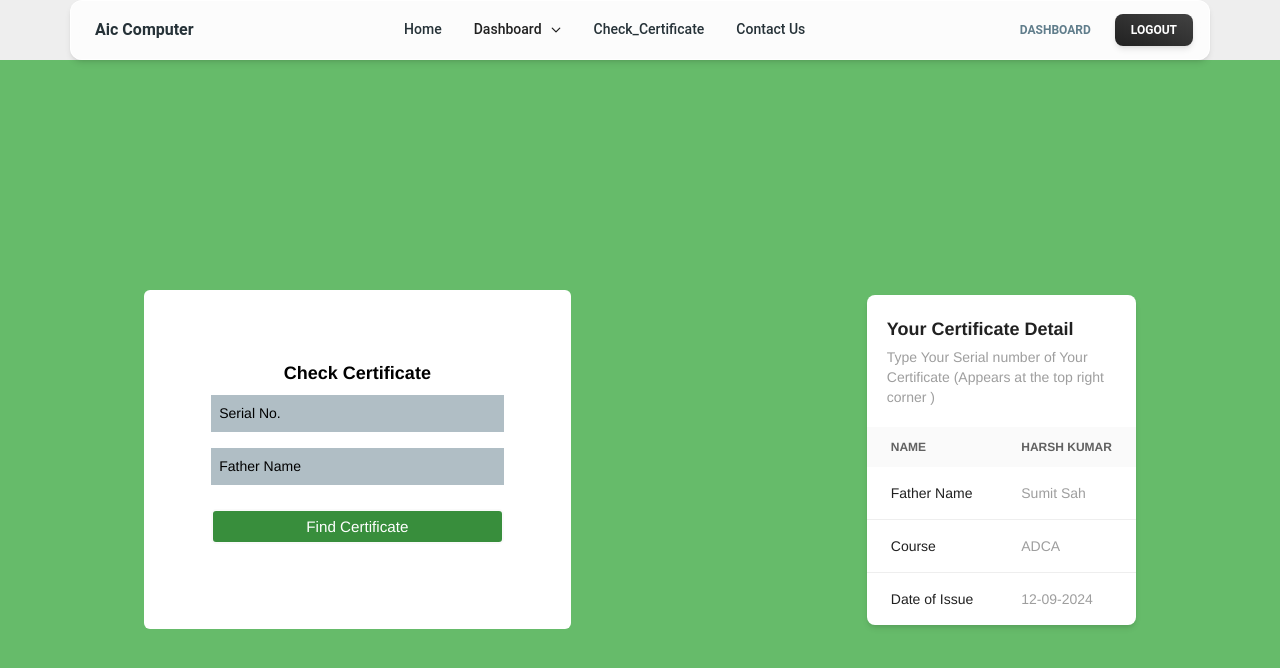
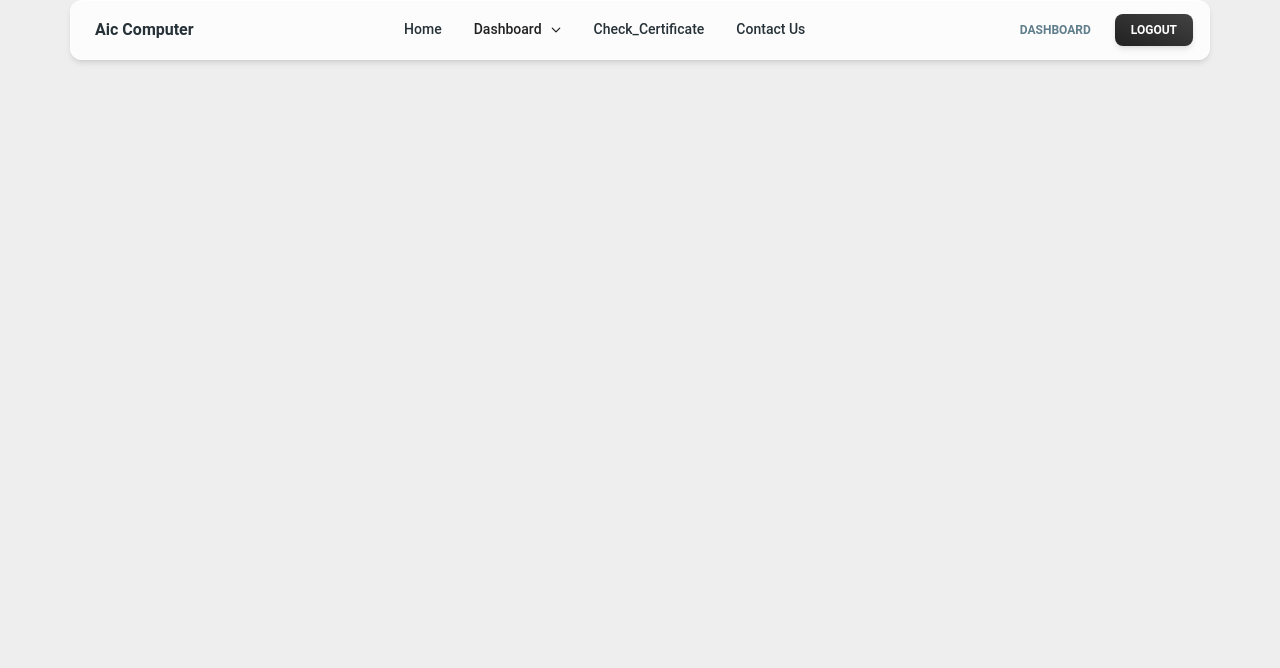
Before and after one commit to santoshrazz/Aic_Computer_Institute, a React (Vite) app: page /head/check_certificate in a window 1280 px wide. Shown: the top 668 px of the page. Built offline with nearby package versions, Linux system fonts and the light colour scheme; sample sign-in values are in the browser's storage.

Commit message:
make check certificate fully function only download certificate funtion left

```diff
--- a/src/Components/StickyNavbar.jsx
+++ b/src/Components/StickyNavbar.jsx
@@ -180,7 +180,7 @@ function NavList() {
       <NavListMenu />
       <Typography
         as={Link}
-        to="/head/check_certificate"
+        to="/check_certificate"
         variant="small"
         color="blue-gray"
         className="font-medium"
--- a/src/Pages/Admin/Check_Certificate/Check_Certificate.jsx
+++ b/src/Pages/Admin/Check_Certificate/Check_Certificate.jsx
@@ -1,5 +1,9 @@
-import React, { useState } from "react";
+import React, { useEffect, useState } from "react";
 import "./Check_Certificate.css";
+import axios from "axios";
+import { useMutation } from "@tanstack/react-query";
+import { ToastContainer, toast } from "react-toastify";
+import "react-toastify/dist/ReactToastify.css";
 
 const Check_Certificate = () => {
   const [result, setResult] = useState(null);
@@ -17,13 +21,44 @@ const Check_Certificate = () => {
       [name]: value,
     }));
   };
+
+  // Toast notify Function
+  const notify = (msg) => toast(msg);
+
+  // Get data Function
+  const getData = async (paramsData) => {
+    const response = await axios.post("students/search_Student", paramsData);
+    return response.data;
+  };
+  const { mutate, isSuccess, data, isPending, isError, error } = useMutation({
+    mutationKey: ["getCertificateData"],
+    mutationFn: getData,
+  });
   // Handle Submit
   const handleSubmit = (e) => {
     e.preventDefault();
-    console.log(formData);
+    mutate(formData);
   };
+  // On Succefully data receive
+  useEffect(() => {
+    if (isSuccess) {
+      console.log(data);
+      notify(data.message);
+      setResult(data?.student);
+    }
+  }, [data, isSuccess]);
+
+  // On Error
+  useEffect(() => {
+    if (isError) {
+      console.log(error.response.data.message);
+      notify(error.response.data.message);
+    }
+  }, [isError]);
   return (
     <div className="loginDiv w-full  bg-green-400 flex gap-2 justify-around flex-wrap items-center  min-h-screen">
+      {/* Toast Container */}
+      <ToastContainer />
       <div className="loginElementDiv  p-8 sm:w-10/12 md:w-1/3 bg-white  rounded-md text-slate-100">
         <form
           action=""
@@ -53,18 +88,19 @@ const Check_Certificate = () => {
             onChange={handleOnChange}
           />
           <button className="btn bg-green-700 hover:bg-black text-white mx-auto my-4 text-center py-2 w-full">
-            Find Certificate
+            {isPending ? "Loading..." : "Check"}
           </button>
         </form>
       </div>
+      {result && (
         <div className="table">
           <div className="relative overflow-x-auto shadow-md sm:rounded-lg">
             <table className="w-full text-sm text-left rtl:text-right text-gray-500 dark:text-gray-400">
               <caption className="p-5 text-lg font-semibold text-left rtl:text-right text-gray-900 bg-white dark:text-white dark:bg-gray-800">
                 Your Certificate Detail
                 <p className="mt-1 text-sm font-normal text-gray-500 dark:text-gray-400">
-                Type Your Serial number of Your Certificate (Appears at the top
-                right corner )
+                  Type Your Serial number of Your Certificate (Appears at the
+                  top right corner )
                 </p>
               </caption>
               <thead className="text-xs text-gray-700 uppercase bg-gray-50 dark:bg-gray-700 dark:text-gray-400">
@@ -73,7 +109,7 @@ const Check_Certificate = () => {
                     Name
                   </th>
                   <th scope="col" className="px-6 py-3">
-                  Harsh Kumar
+                    {result ? result.name : ""}
                   </th>
                 </tr>
               </thead>
@@ -85,7 +121,9 @@ const Check_Certificate = () => {
                   >
                     Father Name
                   </th>
-                <td className="px-6 py-4">Sumit Sah</td>
+                  <td className="px-6 py-4">
+                    {result ? result.fatherName : ""}
+                  </td>
                 </tr>
                 <tr className="bg-white border-b dark:bg-gray-800 dark:border-gray-700">
                   <th
@@ -94,7 +132,7 @@ const Check_Certificate = () => {
                   >
                     Course
                   </th>
-                <td className="px-6 py-4">ADCA</td>
+                  <td className="px-6 py-4">{result ? result.course : ""}</td>
                 </tr>
                 <tr className="bg-white dark:bg-gray-800">
                   <th
@@ -103,12 +141,18 @@ const Check_Certificate = () => {
                   >
                     Date of Issue
                   </th>
-                <td className="px-6 py-4">12-09-2024</td>
+                  <td className="px-6 py-4">
+                    {result ? result.DateOfIssue.slice(0, 10) : ""}
+                  </td>
                 </tr>
               </tbody>
             </table>
+            <button className="text-center mx-auto bg-black text-white w-full hover:bg-blue-900 p-3">
+              Download Certificate
+            </button>
           </div>
         </div>
+      )}
     </div>
   );
 };
--- a/src/Pages/Routes/Admin_Route.jsx
+++ b/src/Pages/Routes/Admin_Route.jsx
@@ -21,7 +21,6 @@ const Admin_Route = () => {
   return (
     <div>
       <Routes>
-        <Route path="check_certificate" element={<Check_Certificate />} />
         <Route path="add_certificate" element={<Add_Certificate />} />
         <Route path="all_Students" element={<All_Students />} />
         <Route path="dashboard" element={<Main_Dashboard />} />
--- a/src/Pages/Routes/RoutesComp.jsx
+++ b/src/Pages/Routes/RoutesComp.jsx
@@ -8,6 +8,7 @@ import Login from "../Admin/Login_Page/Login";
 import Admin_Route from "./Admin_Route";
 import Frenchise from "../Franchise/Frenchise";
 import Director from "../Director/Director";
+import Check_Certificate from "../Admin/Check_Certificate/Check_Certificate";
 
 const RoutesComp = () => {
   return (
@@ -16,6 +17,7 @@ const RoutesComp = () => {
       <Routes path="/">
         <Route path="" element={<Home />} />
         <Route path="contact" element={<Contact />} />
+        <Route path="check_certificate" element={<Check_Certificate />} />
         <Route path="Course" element={<Course_Container />} />
         <Route path="login" element={<Login />} />
         <Route path="frenchise" element={<Frenchise />} />
```
Lines whose indentation alone changed are shown as unchanged.
